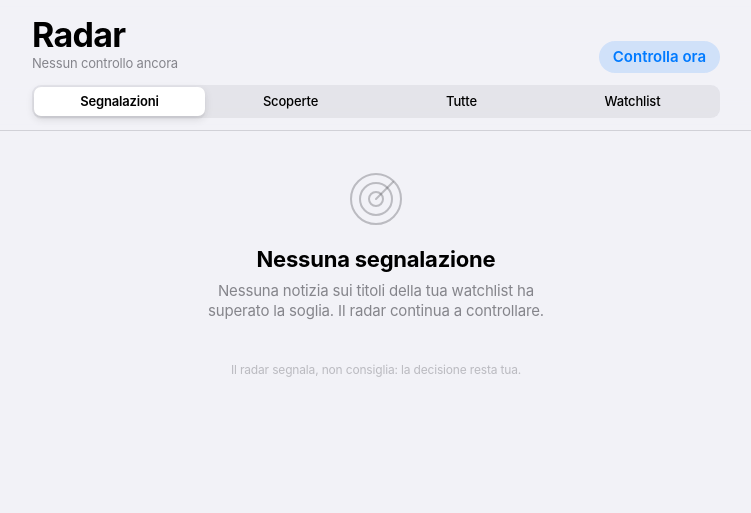
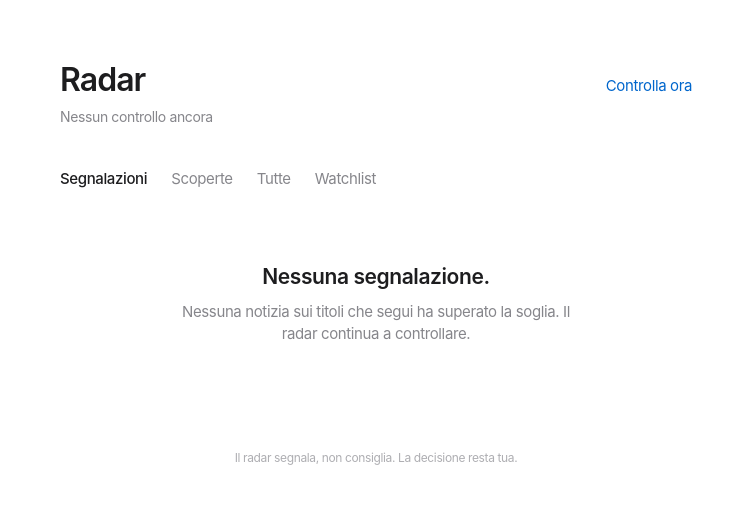
Before and after one commit to steestee25/yspa, a FastAPI app: page / in a window 1280 px wide. Shown: the top 513 px of the page, without its empty margins (264-1015 px from the left). Run offline with FastAPI, Linux system fonts and the light colour scheme.

Commit message:
Design minimale: solo tipografia, spazio e linee sottili
Tolti i componenti in stile iOS (segmenti, schede, pillole, badge
colorati). Gerarchia affidata a dimensione e peso del testo, un solo
colore d'accento, titoli tutti in maiuscolo resi in forma normale.

Co-Authored-By: Claude Opus 5.5 <noreply@anthropic.com>
Claude-Session: https://claude.ai/code/session_01AqQSox1swiuf8VqzFRiEgn

```diff
--- a/yspa/web/app.py
+++ b/yspa/web/app.py
@@ -10,11 +10,12 @@ from fastapi.responses import RedirectResponse
 from fastapi.templating import Jinja2Templates
 
 from .. import config, db, pipeline
-from .timefmt import human_time
+from .timefmt import calm_title, human_time
 
 app = FastAPI(title="YSPA")
 templates = Jinja2Templates(directory=Path(__file__).parent / "templates")
 templates.env.filters["when"] = human_time
+templates.env.filters["calm"] = calm_title
 conn = db.connect()
 db.seed_watchlist(conn)
 
--- a/yspa/web/templates/index.html
+++ b/yspa/web/templates/index.html
@@ -7,42 +7,25 @@
 <title>Radar</title>
 <style>
   :root {
-    --bg: #f2f2f7;
-    --card: #ffffff;
-    --label: #000000;
-    --secondary: rgba(60, 60, 67, 0.6);
-    --tertiary: rgba(60, 60, 67, 0.3);
-    --separator: rgba(60, 60, 67, 0.18);
-    --fill: rgba(120, 120, 128, 0.12);
-    --bar: rgba(242, 242, 247, 0.8);
-    --blue: #007aff;
-    --up: #248a3d;
-    --up-tint: rgba(52, 199, 89, 0.15);
+    --bg: #ffffff;
+    --text: #1d1d1f;
+    --muted: #86868b;
+    --faint: #aeaeb2;
+    --line: #e8e8ed;
+    --accent: #0066cc;
+    --up: #1d8a3a;
     --down: #d70015;
-    --down-tint: rgba(255, 59, 48, 0.13);
-    --flat-tint: rgba(120, 120, 128, 0.12);
-    --shadow: 0 1px 2px rgba(0, 0, 0, 0.04), 0 1px 1px rgba(0, 0, 0, 0.03);
-    --segment: #ffffff;
-    --ease-out: cubic-bezier(0.23, 1, 0.32, 1);
   }
   @media (prefers-color-scheme: dark) {
     :root {
       --bg: #000000;
-      --card: #1c1c1e;
-      --label: #ffffff;
-      --secondary: rgba(235, 235, 245, 0.6);
-      --tertiary: rgba(235, 235, 245, 0.3);
-      --separator: rgba(84, 84, 88, 0.55);
-      --fill: rgba(120, 120, 128, 0.24);
-      --bar: rgba(0, 0, 0, 0.72);
-      --blue: #0a84ff;
+      --text: #f5f5f7;
+      --muted: #86868b;
+      --faint: #6e6e73;
+      --line: #2c2c2e;
+      --accent: #2997ff;
       --up: #30d158;
-      --up-tint: rgba(48, 209, 88, 0.18);
       --down: #ff453a;
-      --down-tint: rgba(255, 69, 58, 0.18);
-      --flat-tint: rgba(120, 120, 128, 0.24);
-      --shadow: none;
-      --segment: #636366;
     }
   }
 
@@ -51,254 +34,204 @@
   body {
     margin: 0;
     background: var(--bg);
-    color: var(--label);
-    font: 17px/1.35 -apple-system, BlinkMacSystemFont, "SF Pro Text", "Inter", "Segoe UI", system-ui, sans-serif;
-    letter-spacing: -0.01em;
+    color: var(--text);
+    font: 17px/1.47 -apple-system, BlinkMacSystemFont, "SF Pro Text", "Inter", "Helvetica Neue", system-ui, sans-serif;
+    letter-spacing: -0.022em;
     -webkit-font-smoothing: antialiased;
   }
   a { color: inherit; text-decoration: none; }
-  .wrap { max-width: 720px; margin: 0 auto; padding: 0 16px; }
+  .wrap { max-width: 680px; margin: 0 auto; padding: 0 24px; }
 
-  /* Barra superiore traslucida */
-  .bar {
-    position: sticky; top: 0; z-index: 10;
-    background: var(--bar);
-    -webkit-backdrop-filter: saturate(180%) blur(20px);
-    backdrop-filter: saturate(180%) blur(20px);
-    border-bottom: 0.5px solid var(--separator);
+  header { padding: max(56px, env(safe-area-inset-top)) 0 0; }
+  .top { display: flex; align-items: baseline; justify-content: space-between; gap: 16px; }
+  h1 { margin: 0; font-size: 32px; font-weight: 600; letter-spacing: -0.03em; }
+  .status { margin-top: 4px; font-size: 14px; color: var(--muted); }
+
+  button {
+    font: inherit; letter-spacing: inherit; color: inherit; background: none; border: 0; padding: 0; cursor: pointer;
+    -webkit-tap-highlight-color: transparent;
   }
-  .bar .wrap { padding-top: max(12px, env(safe-area-inset-top)); padding-bottom: 12px; }
-  .title-row { display: flex; align-items: flex-end; justify-content: space-between; gap: 12px; }
-  h1 { font-size: 34px; line-height: 1.1; font-weight: 700; letter-spacing: -0.02em; margin: 4px 0 2px; }
-  .subtitle { font-size: 13px; color: var(--secondary); }
+  button:disabled { color: var(--muted); cursor: default; }
+  .link { color: var(--accent); font-size: 15px; }
+  @media (hover: hover) and (pointer: fine) {
+    .link:hover, .title:hover, nav a:hover, .sort a:hover { text-decoration: underline; text-underline-offset: 3px; }
+  }
+  :focus-visible { outline: 2px solid var(--accent); outline-offset: 3px; border-radius: 2px; }
 
-  /* Pulsanti: risposta immediata alla pressione */
-  button, .btn {
-    font: inherit; border: 0; cursor: pointer; -webkit-tap-highlight-color: transparent;
-    transition: transform 160ms var(--ease-out), opacity 160ms ease;
-  }
-  button:active, .btn:active { transform: scale(0.97); }
-  button:disabled { opacity: 0.5; cursor: default; }
-  button:focus-visible, a:focus-visible, input:focus-visible, select:focus-visible {
-    outline: 3px solid color-mix(in srgb, var(--blue) 45%, transparent); outline-offset: 2px;
-  }
-  .pill {
-    display: inline-flex; align-items: center; gap: 6px;
-    height: 32px; padding: 0 14px; border-radius: 999px;
-    font-size: 15px; font-weight: 600;
-  }
-  .pill-primary { background: var(--blue); color: #fff; }
-  .pill-tinted { background: color-mix(in srgb, var(--blue) 14%, transparent); color: var(--blue); }
-  .pill-plain { background: var(--fill); color: var(--label); }
+  nav { display: flex; gap: 24px; margin-top: 40px; font-size: 15px; overflow-x: auto; scrollbar-width: none; }
+  nav a { color: var(--muted); white-space: nowrap; }
+  nav a.on { color: var(--text); font-weight: 500; }
 
-  /* Controllo a segmenti */
-  .segmented {
-    display: flex; margin-top: 12px; padding: 2px; border-radius: 9px; background: var(--fill);
-  }
-  .segmented a {
-    flex: 1; text-align: center; padding: 6px 4px; border-radius: 7px;
-    font-size: 13px; font-weight: 500; white-space: nowrap; color: var(--label);
-    transition: background-color 200ms ease;
-  }
-  .segmented a.on { background: var(--segment); font-weight: 600; box-shadow: 0 3px 8px rgba(0,0,0,0.12), 0 3px 1px rgba(0,0,0,0.04); }
+  .sort { display: flex; gap: 16px; justify-content: flex-end; margin-top: 32px; font-size: 13px; color: var(--muted); }
+  .sort a.on { color: var(--text); }
 
-  .sortbar { display: flex; justify-content: flex-end; gap: 4px; margin: 14px 0 6px; font-size: 13px; color: var(--secondary); }
-  .sortbar a { padding: 2px 8px; border-radius: 6px; }
-  .sortbar a.on { color: var(--blue); font-weight: 600; background: color-mix(in srgb, var(--blue) 10%, transparent); }
+  /* Elenco: solo tipografia e linee sottili */
+  .list { margin: 12px 0 0; padding: 0; list-style: none; border-top: 1px solid var(--line); }
+  .item { display: grid; grid-template-columns: 44px 1fr; gap: 0 16px; padding: 22px 0; border-bottom: 1px solid var(--line); }
+  .score { font-size: 28px; line-height: 1; font-weight: 300; letter-spacing: -0.03em; font-variant-numeric: tabular-nums; color: var(--faint); }
+  .score.strong { color: var(--text); }
+  .arrow { display: block; margin-top: 6px; font-size: 13px; font-weight: 500; }
+  .arrow.su { color: var(--up); }
+  .arrow.giù { color: var(--down); }
 
-  /* Liste raggruppate come nelle Impostazioni */
-  .section-title {
-    margin: 26px 16px 6px; font-size: 13px; text-transform: uppercase; letter-spacing: 0.02em; color: var(--secondary);
-  }
-  .group { background: var(--card); border-radius: 12px; overflow: hidden; box-shadow: var(--shadow); }
-  .row { display: flex; gap: 12px; padding: 12px 16px; position: relative; }
-  .row + .row::before {
-    content: ""; position: absolute; top: 0; right: 0; left: 68px; border-top: 0.5px solid var(--separator);
-  }
-  .group.plain .row + .row::before { left: 16px; }
+  .kicker { font-size: 13px; color: var(--muted); }
+  .kicker b { color: var(--text); font-weight: 600; margin-right: 6px; letter-spacing: 0; }
+  .title { display: block; margin-top: 4px; font-size: 17px; line-height: 1.4; }
+  .meta { margin-top: 6px; font-size: 13px; color: var(--muted); }
+  .why { color: var(--faint); }
+  .actions { display: flex; gap: 20px; margin-top: 12px; }
+  .actions form { margin: 0; }
+  .actions .ignore { color: var(--muted); font-size: 15px; }
+  .answer { margin-top: 12px; font-size: 13px; color: var(--muted); }
 
-  .score {
-    flex: none; width: 40px; height: 40px; border-radius: 10px;
-    display: grid; place-items: center;
-    font-size: 17px; font-weight: 700; font-variant-numeric: tabular-nums;
-    background: var(--flat-tint); color: var(--secondary);
-  }
-  .score.su { background: var(--up-tint); color: var(--up); }
-  .score.giù { background: var(--down-tint); color: var(--down); }
-
-  .body { min-width: 0; flex: 1; }
-  .headline { display: flex; align-items: baseline; gap: 6px; flex-wrap: wrap; font-size: 15px; }
-  .ticker { font-weight: 700; }
-  .event { color: var(--secondary); }
-  .news-title {
-    display: -webkit-box; -webkit-line-clamp: 2; -webkit-box-orient: vertical; overflow: hidden;
-    margin-top: 2px; font-size: 15px; line-height: 1.33; color: var(--label);
-  }
-  @media (hover: hover) and (pointer: fine) { a.news-title:hover { color: var(--blue); } }
-  .meta { margin-top: 4px; font-size: 13px; color: var(--secondary); }
-  .why { margin-top: 2px; font-size: 13px; color: var(--tertiary); overflow-wrap: anywhere; }
-  .actions { display: flex; gap: 8px; margin-top: 10px; }
-  .actions form { margin: 0; }
-  .answered { margin-top: 8px; font-size: 13px; font-weight: 600; color: var(--secondary); }
-  .answered.yes { color: var(--blue); }
-
-  /* Stato vuoto */
-  .empty { text-align: center; padding: 40px 24px 8px; }
-  .empty svg { color: var(--tertiary); }
-  .empty h2 { font-size: 22px; font-weight: 700; margin: 12px 0 6px; letter-spacing: -0.01em; }
-  .empty p { margin: 0 auto; max-width: 380px; font-size: 15px; color: var(--secondary); }
+  .empty { padding: 72px 0 8px; text-align: center; }
+  .empty h2 { margin: 0; font-size: 21px; font-weight: 600; letter-spacing: -0.02em; }
+  .empty p { margin: 8px auto 0; max-width: 420px; font-size: 15px; color: var(--muted); }
+  .subhead { margin: 64px 0 0; font-size: 13px; color: var(--muted); }
 
   /* Watchlist */
-  .wl-row { align-items: center; }
-  .wl-name { flex: 1; min-width: 0; color: var(--secondary); font-size: 15px; white-space: nowrap; overflow: hidden; text-overflow: ellipsis; }
-  .tag { font-size: 12px; font-weight: 600; padding: 2px 6px; border-radius: 5px; background: var(--fill); color: var(--secondary); }
-  .remove { display: grid; place-items: center; width: 32px; height: 32px; margin: -6px -6px -6px 0; background: none; color: var(--down); }
-  .field { display: flex; align-items: center; gap: 12px; padding: 0 16px; min-height: 44px; position: relative; }
-  .field + .field::before { content: ""; position: absolute; top: 0; right: 0; left: 16px; border-top: 0.5px solid var(--separator); }
-  .field label { width: 72px; flex: none; font-size: 15px; }
-  .field input, .field select {
-    flex: 1; min-width: 0; border: 0; background: none; color: var(--label); font: inherit; font-size: 15px; padding: 11px 0;
+  .wl { display: flex; align-items: baseline; gap: 12px; padding: 16px 0; border-bottom: 1px solid var(--line); }
+  .wl b { font-weight: 600; min-width: 92px; }
+  .wl .name { flex: 1; min-width: 0; color: var(--muted); white-space: nowrap; overflow: hidden; text-overflow: ellipsis; }
+  .wl .market { font-size: 13px; color: var(--faint); }
+  .wl form { margin: 0; }
+  .wl .remove { font-size: 13px; color: var(--muted); }
+
+  .add { margin-top: 64px; }
+  .add h2 { margin: 0 0 8px; font-size: 13px; font-weight: 400; color: var(--muted); }
+  .fields { display: grid; grid-template-columns: 1fr 1fr; gap: 0 24px; }
+  .fields input, .fields select {
+    width: 100%; padding: 14px 0; border: 0; border-bottom: 1px solid var(--line); border-radius: 0;
+    background: none; color: var(--text); font: inherit; font-size: 15px; letter-spacing: inherit;
+    -webkit-appearance: none; appearance: none;
   }
-  .field input::placeholder { color: var(--tertiary); }
-  .form-actions { display: flex; justify-content: flex-end; margin-top: 12px; }
+  .fields input::placeholder { color: var(--faint); }
+  .fields input:focus, .fields select:focus { outline: none; border-bottom-color: var(--text); }
+  .fields .wide { grid-column: 1 / -1; }
+  .add .submit { margin-top: 20px; }
 
-  .footer { padding: 32px 16px 48px; text-align: center; font-size: 12px; color: var(--tertiary); }
+  footer { padding: 96px 0 48px; font-size: 12px; color: var(--faint); text-align: center; }
 
-  @media (prefers-reduced-motion: reduce) {
-    button, .btn, .segmented a { transition: none; }
-    button:active, .btn:active { transform: none; }
+  @media (max-width: 480px) {
+    header { padding-top: max(32px, env(safe-area-inset-top)); }
+    h1 { font-size: 28px; }
+    nav { margin-top: 28px; gap: 20px; }
+    .fields { grid-template-columns: 1fr; }
   }
 </style>
 </head>
 <body>
 
-{% macro news_row(n) %}
-<div class="row">
-  <div class="score {{ n.direction }}" title="Importanza {{ n.score }} su 10, direzione attesa: {{ n.direction }}">{{ n.score }}</div>
-  <div class="body">
-    <div class="headline">
-      {% for t in n.tickers %}<span class="ticker">{{ t }}</span>{% endfor %}
-      <span class="event">{{ n.event_type }}</span>
+{% macro news_item(n) %}
+<li class="item">
+  <div class="score {{ 'strong' if n.score >= feedback_min_score else '' }}" title="Importanza {{ n.score }} su 10">
+    {{ n.score }}
+    {% if n.direction == "su" %}<span class="arrow su" aria-label="attesa al rialzo">↑</span>
+    {% elif n.direction == "giù" %}<span class="arrow giù" aria-label="attesa al ribasso">↓</span>{% endif %}
   </div>
-    <a class="news-title" href="{{ n.url }}" target="_blank" rel="noopener">{{ n.title }}</a>
-    <div class="meta">{{ n.published_at | when }} · {{ n.source }}</div>
-    {% if n.reason %}<div class="why">{{ n.reason }}</div>{% endif %}
+  <div>
+    <div class="kicker">{% for t in n.tickers %}<b>{{ t }}</b>{% endfor %}{{ n.event_type }}</div>
+    <a class="title" href="{{ n.url }}" target="_blank" rel="noopener">{{ n.title | calm }}</a>
+    <div class="meta">{{ n.published_at | when }} · {{ n.source }}{% if n.reason %} · <span class="why">{{ n.reason }}</span>{% endif %}</div>
     {% if n.score >= feedback_min_score and n.tickers %}
-      {% if n.feedback == "interessa" %}<div class="answered yes">Ti interessa</div>
-      {% elif n.feedback == "ignora" %}<div class="answered">Ignorata</div>
+      {% if n.feedback == "interessa" %}<div class="answer">Ti interessa</div>
+      {% elif n.feedback == "ignora" %}<div class="answer">Ignorata</div>
       {% else %}
       <div class="actions">
         <form method="post" action="/news/{{ n.id }}/feedback">
           <input type="hidden" name="view" value="{{ view }}"><input type="hidden" name="sort" value="{{ sort }}">
-          <button class="pill pill-primary" name="value" value="interessa">Mi interessa</button>
+          <button class="link" name="value" value="interessa">Mi interessa</button>
         </form>
         <form method="post" action="/news/{{ n.id }}/feedback">
           <input type="hidden" name="view" value="{{ view }}"><input type="hidden" name="sort" value="{{ sort }}">
-          <button class="pill pill-plain" name="value" value="ignora">Ignora</button>
+          <button class="ignore" name="value" value="ignora">Ignora</button>
         </form>
       </div>
       {% endif %}
     {% endif %}
   </div>
-</div>
+</li>
 {% endmacro %}
 
-<header class="bar">
 <div class="wrap">
-    <div class="title-row">
-      <div>
+  <header>
+    <div class="top">
       <h1>Radar</h1>
-        <div class="subtitle">{% if last_fetch %}Ultimo controllo {{ last_fetch | when }}{% else %}Nessun controllo ancora{% endif %}</div>
-      </div>
       <form method="post" action="/fetch" id="fetch-form">
         <input type="hidden" name="view" value="{{ view }}"><input type="hidden" name="sort" value="{{ sort }}">
-        <button class="pill pill-tinted" id="fetch-btn">Controlla ora</button>
+        <button class="link" id="fetch-btn">Controlla ora</button>
       </form>
     </div>
-    <nav class="segmented" aria-label="Viste">
+    <div class="status">{% if last_fetch %}Ultimo controllo {{ last_fetch | when }}{% else %}Nessun controllo ancora{% endif %}</div>
+    <nav aria-label="Viste">
       {% for key, label in views.items() %}
       <a href="/?view={{ key }}&sort={{ sort }}" class="{{ 'on' if key == view else '' }}" {% if key == view %}aria-current="page"{% endif %}>{{ label }}</a>
       {% endfor %}
     </nav>
-  </div>
   </header>
 
-<main class="wrap">
+  <main>
   {% if view == "watchlist" %}
-    <div class="section-title">{{ watchlist | length }} titoli seguiti</div>
-    <div class="group plain">
+    <div class="list">
       {% for w in watchlist %}
-      <div class="row wl-row">
-        <span class="ticker">{{ w.ticker }}</span>
-        <span class="wl-name">{{ w.name }}</span>
-        <span class="tag">{{ w.market }}</span>
+      <div class="wl">
+        <b>{{ w.ticker }}</b>
+        <span class="name">{{ w.name }}</span>
+        <span class="market">{{ w.market }}</span>
         <form method="post" action="/watchlist/{{ w.ticker }}/delete">
-          <button class="remove" aria-label="Rimuovi {{ w.ticker }}" title="Rimuovi">
-            <svg width="22" height="22" viewBox="0 0 22 22" aria-hidden="true"><circle cx="11" cy="11" r="10" fill="currentColor"/><rect x="6" y="10" width="10" height="2" rx="1" fill="#fff"/></svg>
-          </button>
+          <button class="remove" aria-label="Rimuovi {{ w.ticker }}">Rimuovi</button>
         </form>
       </div>
       {% endfor %}
     </div>
 
-    <div class="section-title">Aggiungi titolo</div>
-    <form method="post" action="/watchlist">
-      <div class="group">
-        <div class="field"><label for="f-ticker">Ticker</label><input id="f-ticker" name="ticker" placeholder="NKE" required autocapitalize="characters"></div>
-        <div class="field"><label for="f-name">Nome</label><input id="f-name" name="name" placeholder="Nike" required></div>
-        <div class="field"><label for="f-alias">Alias</label><input id="f-alias" name="aliases" placeholder="Nike Inc., separati da virgola"></div>
-        <div class="field"><label for="f-market">Mercato</label>
-          <select id="f-market" name="market"><option value="US">Stati Uniti</option><option value="EU">Europa</option></select>
+    <form class="add" method="post" action="/watchlist">
+      <h2>Aggiungi un titolo</h2>
+      <div class="fields">
+        <input name="ticker" placeholder="Ticker" aria-label="Ticker" required autocapitalize="characters">
+        <input name="name" placeholder="Nome" aria-label="Nome" required>
+        <input class="wide" name="aliases" placeholder="Altri nomi, separati da virgola" aria-label="Alias">
+        <select class="wide" name="market" aria-label="Mercato"><option value="US">Stati Uniti</option><option value="EU">Europa</option></select>
       </div>
-      </div>
-      <div class="form-actions"><button class="pill pill-primary">Aggiungi</button></div>
+      <button class="link submit">Aggiungi</button>
     </form>
 
-  {% else %}
-    {% if news %}
-      <div class="sortbar">
+  {% elif news %}
+    <div class="sort">
       {% for key, label in sorts.items() %}
       <a href="/?view={{ view }}&sort={{ key }}" class="{{ 'on' if key == sort else '' }}">{{ label }}</a>
       {% endfor %}
     </div>
-      <div class="group">
-        {% for n in news %}{{ news_row(n) }}{% endfor %}
-      </div>
+    <ul class="list">{% for n in news %}{{ news_item(n) }}{% endfor %}</ul>
+
   {% else %}
     <div class="empty">
-        <svg width="56" height="56" viewBox="0 0 56 56" fill="none" stroke="currentColor" stroke-width="2" aria-hidden="true">
-          <circle cx="28" cy="28" r="25"/><circle cx="28" cy="28" r="16"/><circle cx="28" cy="28" r="7"/>
-          <path d="M28 28 L45 11" stroke-linecap="round"/>
-        </svg>
       {% if view == "alerts" %}
-          <h2>Nessuna segnalazione</h2>
-          <p>Nessuna notizia sui titoli della tua watchlist ha superato la soglia. Il radar continua a controllare.</p>
+        <h2>Nessuna segnalazione.</h2>
+        <p>Nessuna notizia sui titoli che segui ha superato la soglia. Il radar continua a controllare.</p>
       {% elif view == "discover" %}
-          <h2>Nessuna scoperta</h2>
-          <p>Qui compaiono solo eventi forti (8/10 o più) su titoli che non segui ancora.</p>
+        <h2>Nessuna scoperta.</h2>
+        <p>Qui compaiono solo eventi forti, da 8 su 10 in su, su titoli che non segui ancora.</p>
       {% else %}
-          <h2>Nessuna notizia</h2>
-          <p>Premi «Controlla ora» per avviare la prima raccolta.</p>
+        <h2>Nessuna notizia.</h2>
+        <p>Premi «Controlla ora» per la prima raccolta.</p>
       {% endif %}
     </div>
     {% if near %}
-        <div class="section-title">Le più rilevanti, sotto soglia</div>
-        <div class="group">
-          {% for n in near %}{{ news_row(n) }}{% endfor %}
-        </div>
+      <p class="subhead">Le più rilevanti, sotto soglia</p>
+      <ul class="list">{% for n in near %}{{ news_item(n) }}{% endfor %}</ul>
     {% endif %}
   {% endif %}
-  {% endif %}
-
-  <div class="footer">Il radar segnala, non consiglia: la decisione resta tua.</div>
   </main>
 
+  <footer>Il radar segnala, non consiglia. La decisione resta tua.</footer>
+</div>
+
 <script>
-  // Il controllo dura qualche secondo: lo stato del pulsante conferma che è partito.
   document.getElementById("fetch-form").addEventListener("submit", () => {
     const btn = document.getElementById("fetch-btn");
     btn.disabled = true;
-    btn.textContent = "Controllo…";
+    btn.textContent = "Controllo in corso…";
   });
 </script>
 </body>
```
Also changed, not shown: tests/test_pipeline.py (+6 -0 lines), yspa/web/timefmt.py (+9 -0 lines). Lines whose indentation alone changed are shown as unchanged.
